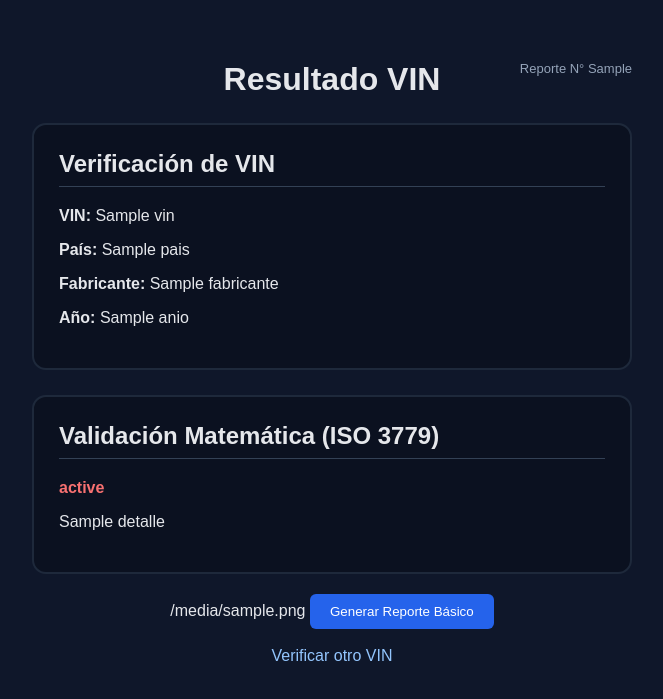
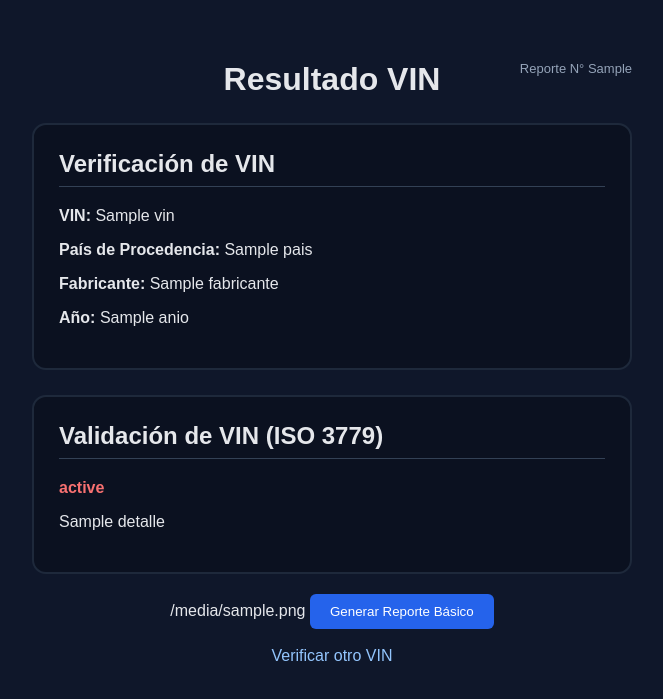
Before and after one commit to polvelasquez50-wq/VIN_PRIVADO, a FastAPI app: template templates/resultado.html in a window 1280 px wide. Shown: the top 699 px of the page, without its empty margins (308-971 px from the left). Run offline with FastAPI, Linux system fonts and the light colour scheme; the template is opened without the code that fills it: most values are stand-ins (such as "Sample title", 1, 10 or a date in 2020).

Commit message:
Actualizacion de planilla PDF casi

```diff
--- a/templates/resultado.html
+++ b/templates/resultado.html
@@ -77,14 +77,14 @@
     <div class="box">
         <h2>Verificación de VIN</h2>
         <p><b>VIN:</b> {{ vin }}</p>
-        <p><b>País:</b> {{ pais }}</p>
+        <p><b>País de Procedencia:</b> {{ pais }}</p>
         <p><b>Fabricante:</b> {{ fabricante }}</p>
         <p><b>Año:</b> {{ anio }}</p>
     </div>
 
     <!-- 🔹 VALIDACIÓN DE VIN -->
     <div class="box">
-        <h2>Validación Matemática (ISO 3779)</h2>
+        <h2>Validación de VIN (ISO 3779)</h2>
 
         {% if estado == "VÁLIDO" %}
             <p class="ok">{{ estado }}</p>
```
